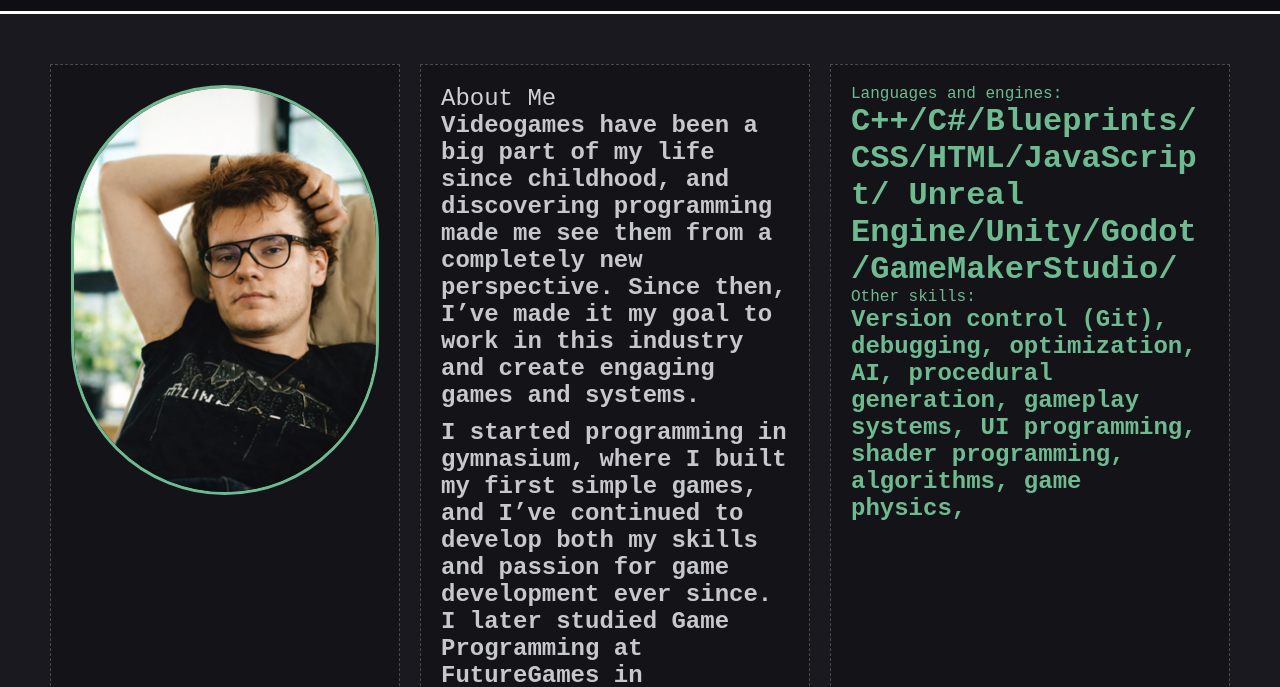
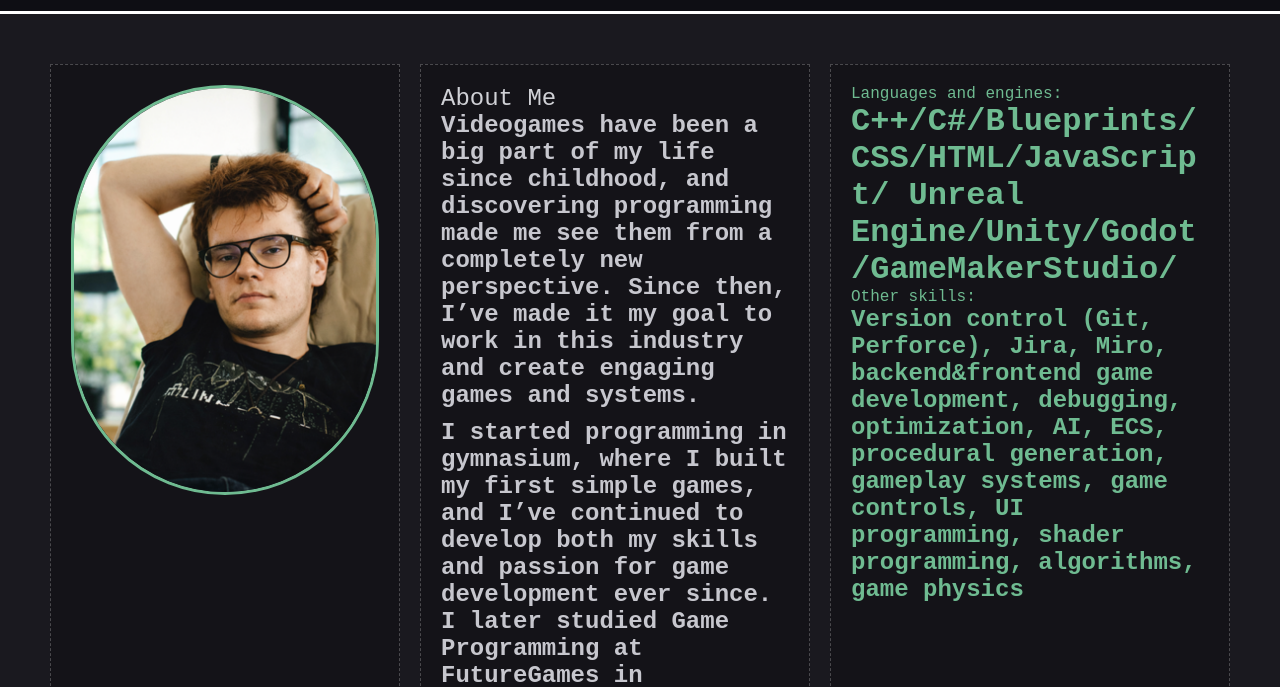
Before and after one commit to RobertAdrianBaluta/Adrian_Robert-Baluta---Gameplay-Programmer-Portfolio, a plain HTML site: page AboutMe.html in a window 1280 px wide. Shown: the part 86-773 px from the top of the page. Drawn offline with Linux system fonts and the light colour scheme.

Commit message:
Update AboutMe.html

```diff
--- a/AboutMe.html
+++ b/AboutMe.html
@@ -43,7 +43,7 @@
             <h1>C++/C#/Blueprints/CSS/HTML/JavaScript/
             Unreal Engine/Unity/Godot/GameMakerStudio/</h1>
             <p>Other skills:</p>
-            <h2>Version control (Git), debugging, optimization, AI, procedural generation, gameplay systems, UI programming, shader programming, algorithms, game physics,  </h2>
+            <h2>Version control (Git, Perforce), Jira, Miro, backend&frontend game development, debugging, optimization, AI, ECS, procedural generation, gameplay systems, game controls, UI programming, shader programming, algorithms, game physics  </h2>
         </div>
       </div>
 
```
